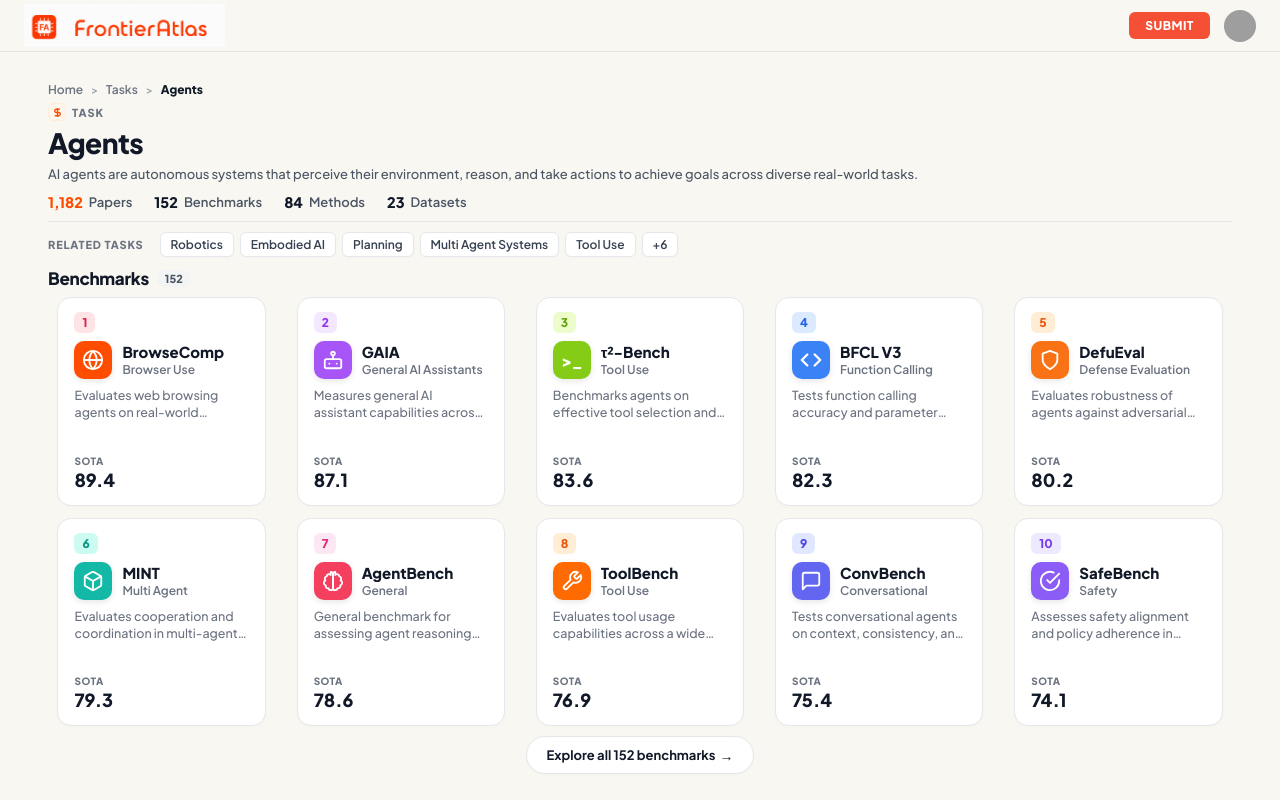
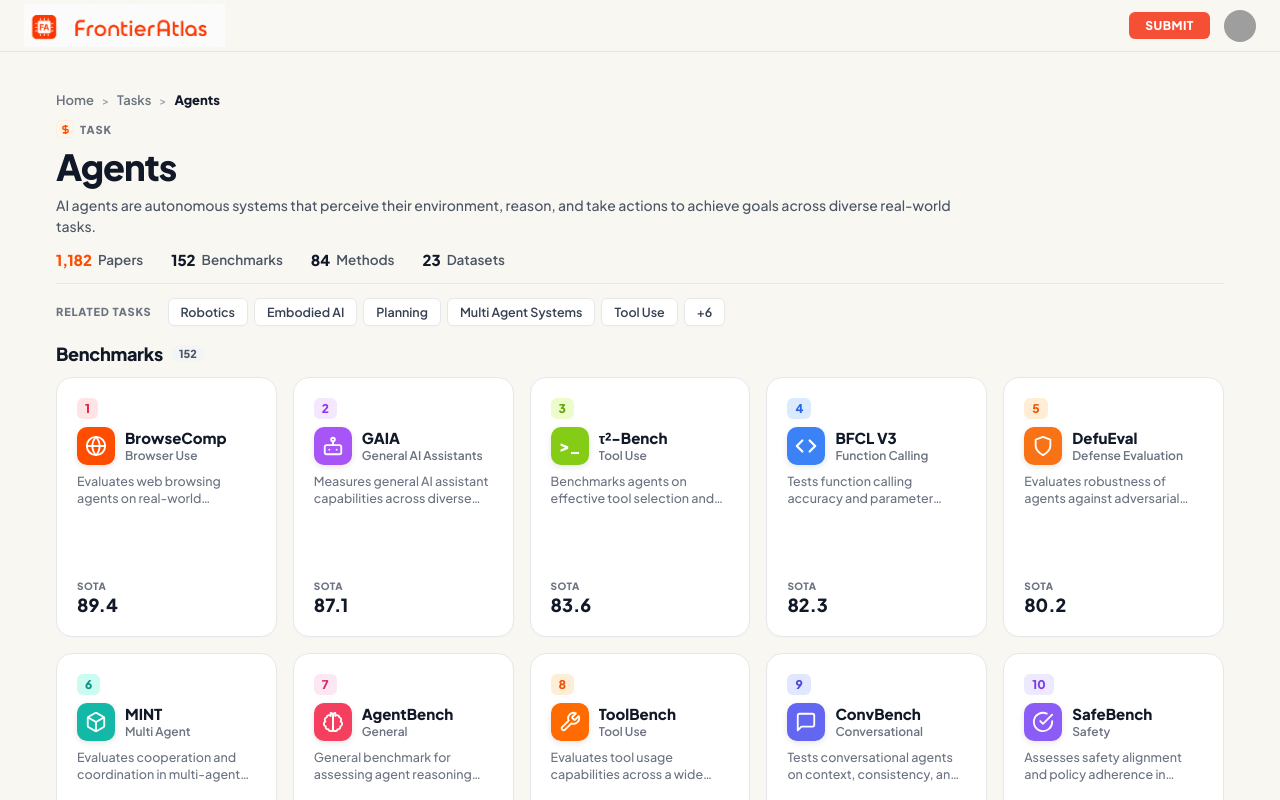
Before and after one commit to Deepak-Solanki04/Frontier_Atlas, a Next.js app: page /agents in a window 1280 px wide. Built offline with nearby package versions, Linux system fonts and the light colour scheme; grey boxes are pictures that could not be loaded.

Commit message:
style: restore exact 100% mockup card proportions and grid layout without artificial aspect-ratio squashing

```diff
--- a/app/globals.css
+++ b/app/globals.css
@@ -440,33 +440,31 @@ footer.site-footer-bar {
 
 /* ═══════ TOPIC / AGENTS HERO SECTION ═══════ */
 .topic-page-wrapper {
-  height: calc(100vh - 52px);
-  max-height: calc(100vh - 52px);
-  overflow: hidden !important;
-  display: flex;
-  justify-content: center;
+  min-height: calc(100vh - 52px);
+  height: auto;
+  overflow-y: auto !important;
+  overflow-x: hidden;
+  padding-bottom: 40px;
 }
 
 .topic-hero-container {
   width: 100%;
-  max-width: 1280px;
-  height: 100%;
-  padding: 14px 24px 8px;
+  max-width: 1360px;
+  height: auto;
+  margin: 0 auto;
+  padding: 24px 32px 16px;
   display: flex;
   flex-direction: column;
-  justify-content: space-between;
-  overflow: hidden;
 }
 
 .topic-breadcrumbs {
   display: flex;
   align-items: center;
   gap: 8px;
-  font-size: 12px;
+  font-size: 13px;
   font-weight: 600;
   color: #6b7280;
-  margin-bottom: 6px;
-  flex-shrink: 0;
+  margin-bottom: 12px;
 }
 .crumb-link { color: #6b7280; transition: color 0.15s; }
 .crumb-link:hover { color: #111827; }
@@ -477,8 +475,7 @@ footer.site-footer-bar {
   display: flex;
   align-items: center;
   gap: 6px;
-  margin-bottom: 6px;
-  flex-shrink: 0;
+  margin-bottom: 8px;
 }
 .topic-task-icon {
   width: 18px;
@@ -499,32 +496,29 @@ footer.site-footer-bar {
 }
 
 .topic-hero-title {
-  font-size: 28px;
+  font-size: 36px;
   font-weight: 800;
   color: #111827;
-  letter-spacing: -0.5px;
+  letter-spacing: -1px;
   line-height: 1.15;
-  margin-bottom: 6px;
-  flex-shrink: 0;
+  margin-bottom: 8px;
 }
 
 .topic-hero-desc {
-  font-size: 13px;
+  font-size: 14px;
   font-weight: 500;
   color: #4b5563;
-  line-height: 1.4;
+  line-height: 1.45;
   max-width: 900px;
-  margin-bottom: 10px;
-  flex-shrink: 0;
+  margin-bottom: 14px;
 }
 
 .topic-stats-row {
   display: flex;
   align-items: center;
-  gap: 22px;
+  gap: 28px;
   flex-wrap: wrap;
-  margin-bottom: 10px;
-  flex-shrink: 0;
+  margin-bottom: 14px;
 }
 .topic-stat-item {
   display: flex;
@@ -532,13 +526,13 @@ footer.site-footer-bar {
   gap: 6px;
 }
 .topic-stat-count {
-  font-size: 14.5px;
+  font-size: 15px;
   font-weight: 800;
   color: #111827;
 }
 .topic-stat-count.stat-orange { color: #ff4d00; }
 .topic-stat-label {
-  font-size: 13px;
+  font-size: 13.5px;
   font-weight: 600;
   color: #4b5563;
 }
@@ -546,9 +540,8 @@ footer.site-footer-bar {
 .topic-hero-divider {
   border: none;
   border-bottom: 1px solid #e5e7eb;
-  margin: 0 0 10px 0;
+  margin: 0 0 14px 0;
   width: 100%;
-  flex-shrink: 0;
 }
 
 .topic-related-row {
@@ -556,8 +549,7 @@ footer.site-footer-bar {
   align-items: center;
   gap: 10px;
   flex-wrap: wrap;
-  margin-bottom: 10px;
-  flex-shrink: 0;
+  margin-bottom: 16px;
 }
 .topic-related-label {
   font-size: 11px;
@@ -576,8 +568,8 @@ footer.site-footer-bar {
   background: #ffffff;
   border: 1px solid #e5e7eb;
   border-radius: 6px;
-  padding: 4px 10px;
-  font-size: 12px;
+  padding: 5px 12px;
+  font-size: 12.5px;
   font-weight: 600;
   color: #374151;
   text-decoration: none;
@@ -594,11 +586,10 @@ footer.site-footer-bar {
   display: flex;
   align-items: center;
   gap: 8px;
-  margin-bottom: 8px;
-  flex-shrink: 0;
+  margin-bottom: 12px;
 }
 .topic-benchmarks-title {
-  font-size: 17px;
+  font-size: 18px;
   font-weight: 800;
   color: #111827;
   letter-spacing: -0.3px;
@@ -615,29 +606,115 @@ footer.site-footer-bar {
 .topic-benchmarks-grid {
   display: grid;
   grid-template-columns: repeat(5, 1fr);
-  gap: 12px;
-  margin-bottom: 8px;
-  flex: 1;
-  min-height: 0;
+  gap: 16px;
+  margin-bottom: 24px;
 }
 
 .benchmark-card {
   background: #ffffff;
   border: 1px solid #e5e7eb;
-  border-radius: 14px;
-  padding: 14px 16px;
+  border-radius: 16px;
+  padding: 20px;
   display: flex;
   flex-direction: column;
   justify-content: space-between;
   box-shadow: 0 1px 3px rgba(0,0,0,0.02);
   transition: all 0.2s ease;
-  height: 100%;
-  aspect-ratio: 1 / 1;
-  width: auto;
-  max-width: 100%;
-  margin: 0 auto;
-  min-height: 0;
+  min-height: 260px;
+  height: auto;
+}
+.benchmark-card:hover {
+  box-shadow: 0 6px 16px rgba(0,0,0,0.06);
+  border-color: #d1d5db;
+  transform: translateY(-2px);
+}
+
+.bench-rank-pill {
+  font-size: 13px;
+  font-weight: 800;
+  padding: 4px 10px;
+  border-radius: 6px;
+  display: inline-flex;
+  align-items: center;
+  justify-content: center;
+  width: fit-content;
+  margin-bottom: 16px;
+}
+
+.bench-card-header {
+  display: flex;
+  align-items: center;
+  gap: 14px;
+  margin-bottom: 16px;
+}
+.bench-icon-box {
+  width: 48px;
+  height: 48px;
+  border-radius: 12px;
+  display: flex;
+  align-items: center;
+  justify-content: center;
+  color: white;
+  flex-shrink: 0;
+  box-shadow: 0 2px 6px rgba(0,0,0,0.1);
+}
+.bench-icon-box svg {
+  width: 26px;
+  height: 26px;
+}
+.bench-title-col {
+  display: flex;
+  flex-direction: column;
+  min-width: 0;
+}
+.bench-name {
+  font-size: 17px;
+  font-weight: 800;
+  color: #111827;
+  line-height: 1.25;
+  white-space: nowrap;
   overflow: hidden;
+  text-overflow: ellipsis;
+}
+.bench-sub {
+  font-size: 13px;
+  font-weight: 600;
+  color: #6b7280;
+  margin-top: 3px;
+  white-space: nowrap;
+  overflow: hidden;
+  text-overflow: ellipsis;
+}
+
+.bench-desc {
+  font-size: 13.5px;
+  font-weight: 500;
+  color: #6b7280;
+  line-height: 1.45;
+  margin-bottom: 20px;
+  display: -webkit-box;
+  -webkit-line-clamp: 3;
+  -webkit-box-orient: vertical;
+  overflow: hidden;
+}
+
+.bench-footer {
+  display: flex;
+  flex-direction: column;
+  gap: 2px;
+  margin-top: auto;
+}
+.bench-sota-label {
+  font-size: 11px;
+  font-weight: 800;
+  color: #6b7280;
+  letter-spacing: 0.5px;
+  text-transform: uppercase;
+}
+.bench-sota-score {
+  font-size: 22px;
+  font-weight: 800;
+  color: #111827;
 }
 .benchmark-card:hover {
   box-shadow: 0 6px 16px rgba(0,0,0,0.06);
```
